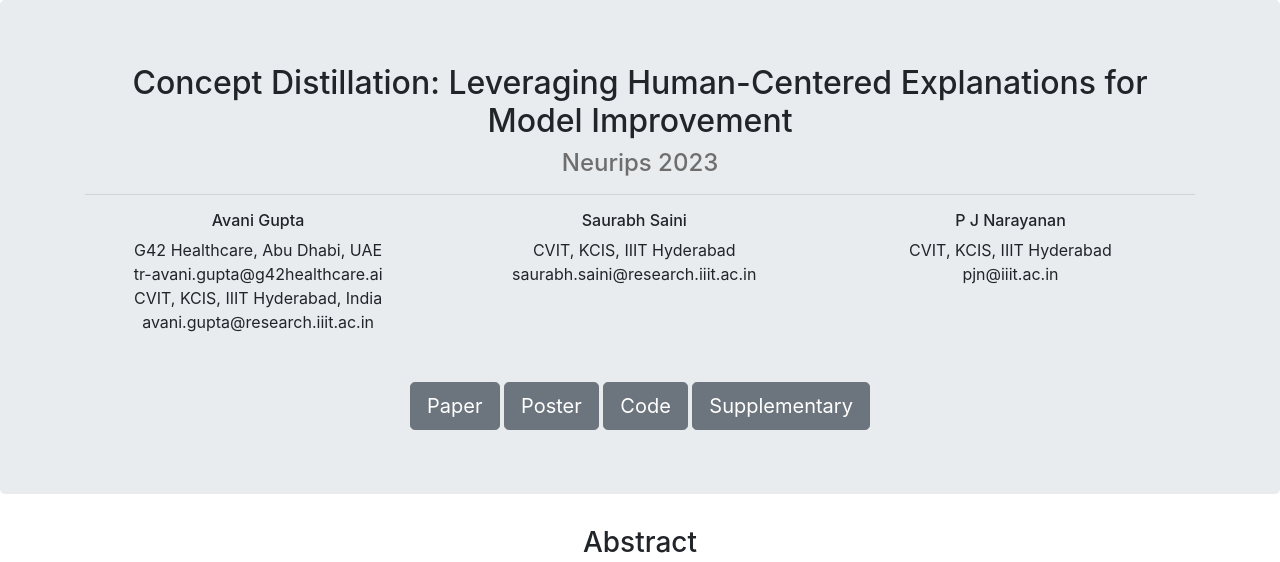
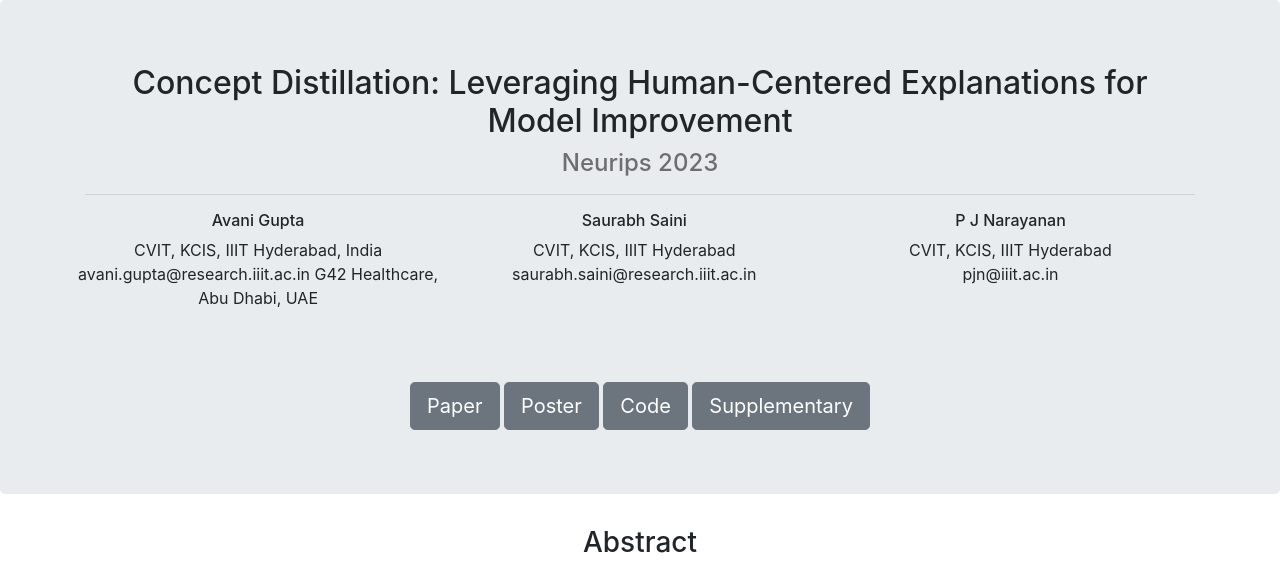
Before and after one commit to avani17101/Concept-Distilllation, a plain HTML site: page index.html in a window 1280 px wide. Shown: the top 562 px of the page. Drawn offline with nearby package versions, Linux system fonts and the light colour scheme.

Commit message:
Update index.html

```diff
--- a/index.html
+++ b/index.html
@@ -53,8 +53,9 @@
               <div class="row">
                   <div class="column" >
                       <h6>Avani Gupta</h6>
-                      <h8>G42 Healthcare, Abu Dhabi, UAE<br> tr-avani.gupta@g42healthcare.ai</h8><br>
+
                       <h8>CVIT, KCIS, IIIT Hyderabad, India<br> avani.gupta@research.iiit.ac.in </h8>
+                    <h8>G42 Healthcare, Abu Dhabi, UAE<br><br>
                   </div>
                   <div class="column" >
                       <h6>Saurabh Saini</h6>
```
